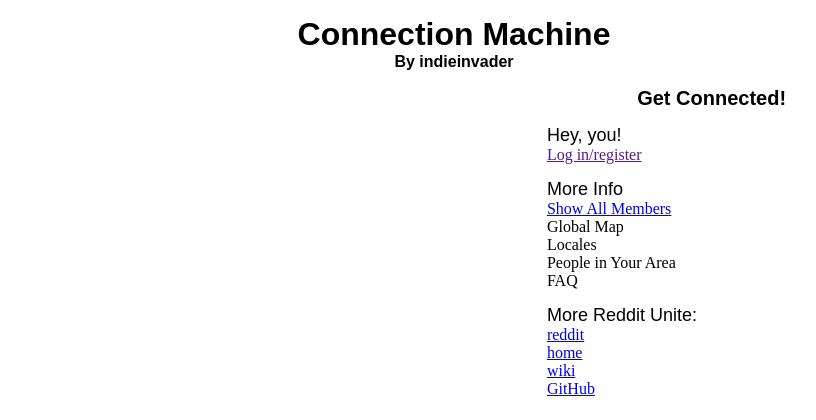
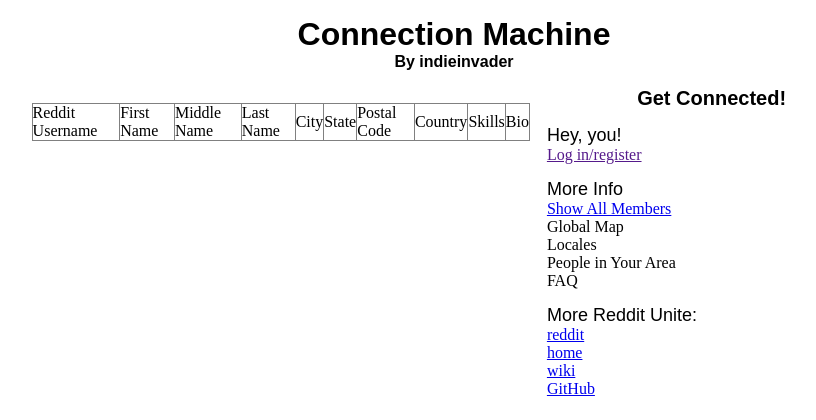
Before and after one commit to ikon42/reddit-unite, a Python web app: template templates/allmembers.html in a window 1280 px wide. Shown: the top 420 px of the page, without its empty margins (186-1002 px from the left). Run offline with Jinja, Linux system fonts and the light colour scheme; the template is opened without the code that fills it, so the values that code supplies are empty.

Commit message:
Edited the template for the show all members page so that an html table is used.

```diff
--- a/directory_app.py
+++ b/directory_app.py
@@ -23,7 +23,9 @@ class allmembers:
 
         userlist = []
         for i in User.all():
-            userlist.append(util.stripPrivateData(i))
+            x = util.stripPrivateData(i)
+            if x:
+                userlist.append(x)
 
         return t.render(util.data(
                     title ='Display all members',
--- a/templates/allmembers.html
+++ b/templates/allmembers.html
@@ -4,10 +4,33 @@
         <h1>{{ title }}</h1>
             <p>
         {{ instructions }}
-        <ul>
+        <table border=1>
+        <tr>
+        <td>Reddit Username</td>
+        <td>First Name</td>
+        <td>Middle Name</td>
+        <td>Last Name</td>
+        <td>City</td>
+        <td>State</td>
+        <td>Postal Code</td>
+        <td>Country</td>
+        <td>Skills</td>
+        <td>Bio</td>
+        </tr>
         {% for i in users %}
-        <li>{{i}}<li>
+        <tr>
+        <td>{{i.nickname}}</td>
+        <td>{{i.first_name}}</td>
+        <td>{{i.middle_name}}</td>
+        <td>{{i.last_name}}</td>
+        <td>{{i.city}}</td>
+        <td>{{i.state}}</td>
+        <td>{{i.postal_code}}</td>
+        <td>{{i.country}}</td>
+        <td>{{i.skills}}</td>
+        <td>{{i.bio}}</td>
+        </tr>
         {% endfor %}
-        </ul>
+        </table>
         </p>
 {% endblock %}
```
Also changed, not shown: 2 other files.
